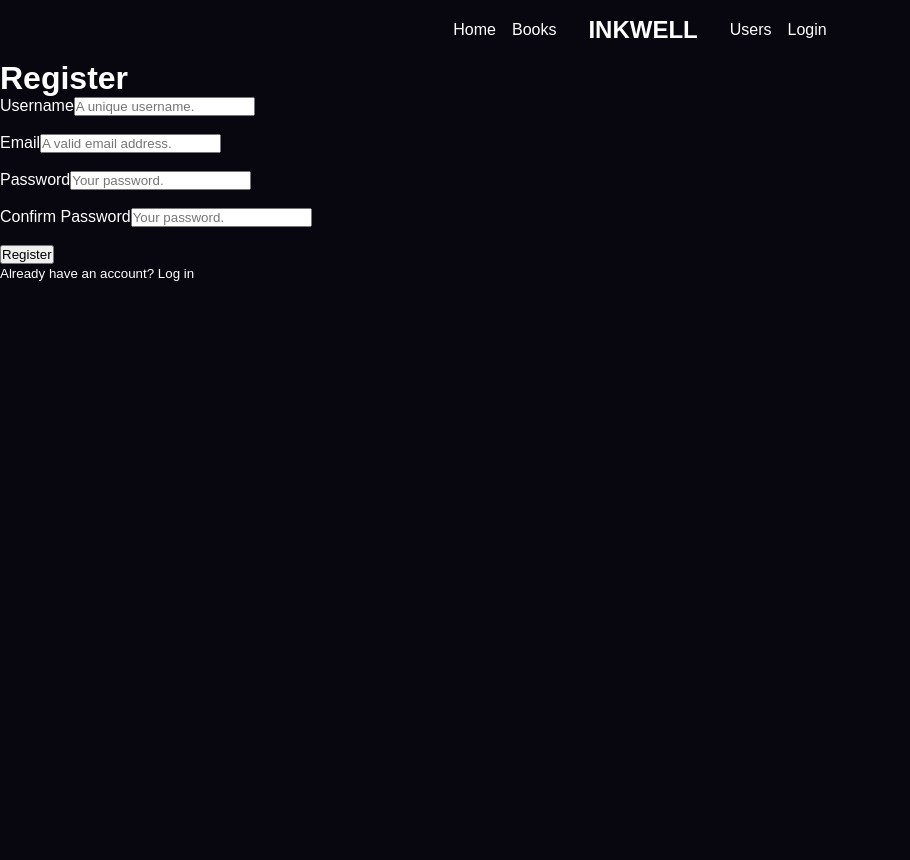
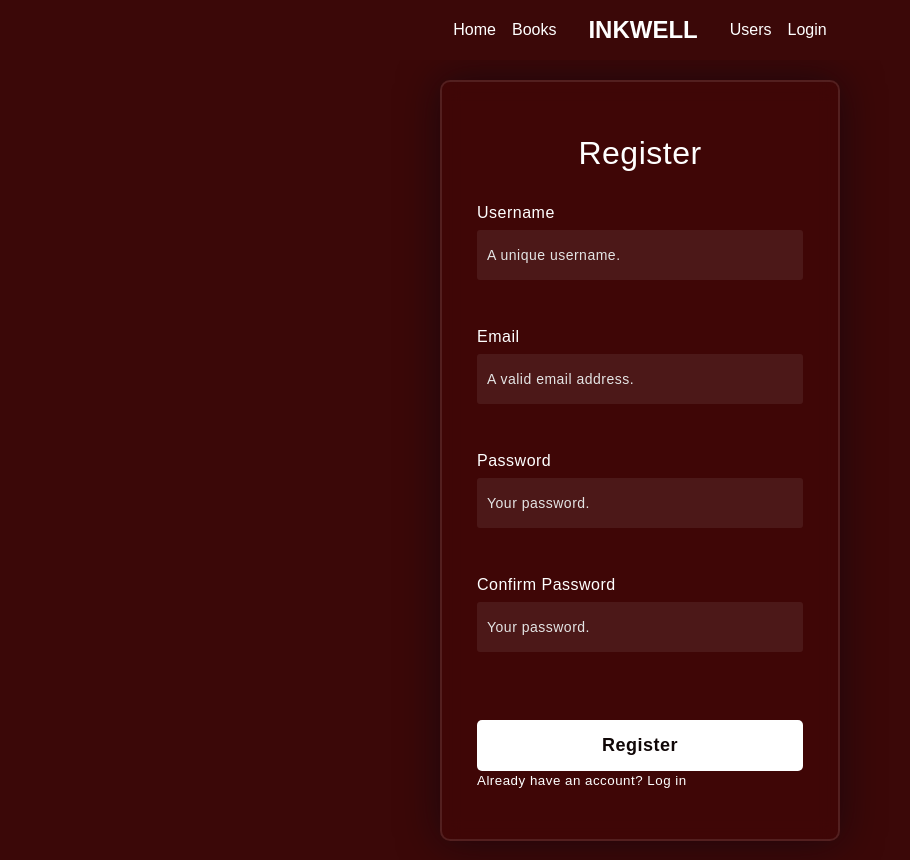
Before and after one commit to theroonguy/inkwell, a React (Create React App) app in the folder frontend/: page /register in a window 1280 px wide. Shown: the whole page, without its empty margins (0-910 px from the left). Before the commit the page ends 800 px from the top, so only its background shows below. Built offline with nearby package versions, Linux system fonts and the light colour scheme.

Commit message:
editted the register page to have a UI

```diff
--- a/frontend/src/component/register.js
+++ b/frontend/src/component/register.js
@@ -43,8 +43,8 @@ const RegisterPage = () => {
     console.log(watch("confirmPassword"));
 
     return (
-        <div>
-            <div className="form">
+        <div className = "login-page">
+            <div className="form-container">
                 <h1>Register</h1>
                 <form>
                     <Form.Group>
--- a/frontend/src/styles/colors.css
+++ b/frontend/src/styles/colors.css
@@ -1,5 +1,18 @@
 /* src/styles/colors.css */
 :root {
+  --primary-background-color: #3b0808;
+  --secondary-background-color: rgba(97, 7, 7, 0.13);
+  --input-background-color: rgba(255, 255, 255, 0.07);
+  --border-color: rgba(255, 255, 255, 0.1);
+  --text-color: #ffffff;
+  --placeholder-color: #e5e5e5;
+  --button-background-color: #ffffff;
+  --button-text-color: #100707;
+  --button-hover-background-color: #e0e0e0;
+  --register-link-hover-background-color: rgba(255, 255, 255, 0.2);
+  --register-link-hover-border-color: rgba(255, 255, 255, 0.5);
+  --register-link-hover-text-color: #ffffff;
+/*
   --primary-background-color: #080710;
   --secondary-background-color: rgba(255, 255, 255, 0.13);
   --input-background-color: rgba(255, 255, 255, 0.07);
@@ -12,5 +25,5 @@
   --register-link-hover-background-color: rgba(255, 255, 255, 0.2);
   --register-link-hover-border-color: rgba(255, 255, 255, 0.5);
   --register-link-hover-text-color: #ffffff;
-
+*/
 }
```
